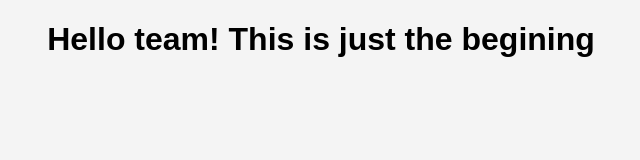
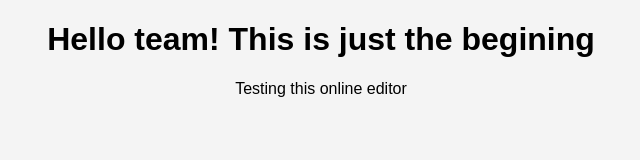
Before and after one commit to Mehdi-Mor/Website-Project, a plain HTML site: page index.html in a window 1280 px wide. Shown: the whole page, without its empty margins (319-959 px from the left). Drawn offline with Linux system fonts and the light colour scheme.

Commit message:
test commit

```diff
--- a/index.html
+++ b/index.html
@@ -8,5 +8,6 @@
 <body>
     <h1>Hello team! This is just the begining</h1>
     <script src="script.js"></script>
+    <p>Testing this online editor</p>
 </body>
 </html>
```
